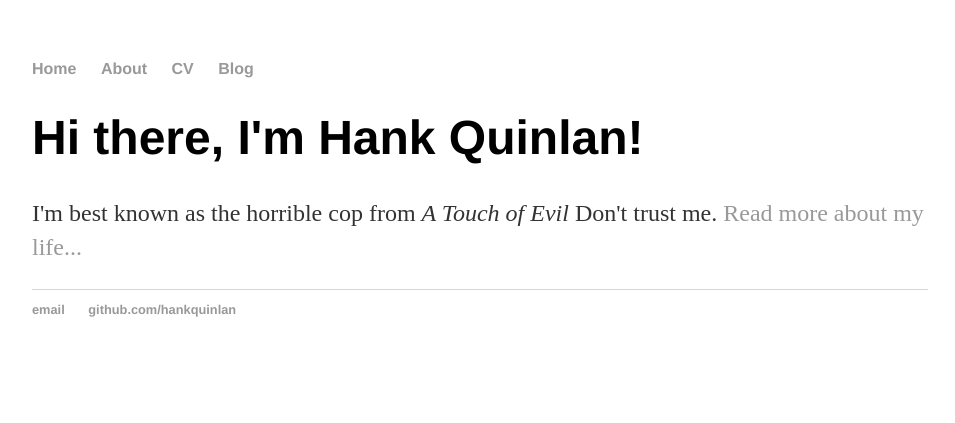
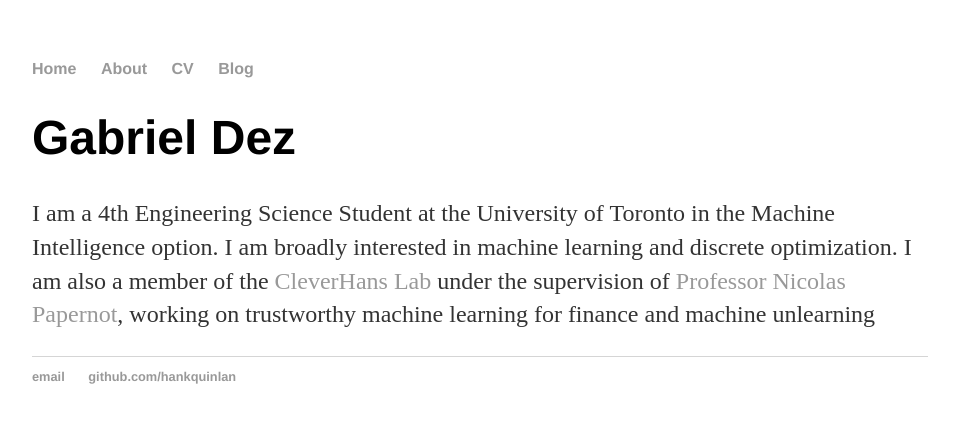
Before and after one commit to GabrielDeza/gabrieldeza.github.io, a Jekyll site: the page built from index.html, in a window 1280 px wide. Shown: the top 423 px of the page, without its empty margins (160-1115 px from the left). Built offline with Jekyll 4.4.1, drawn with Linux system fonts in a browser that asks for light colours.

Commit message:
Update index.html

```diff
--- a/index.html
+++ b/index.html
@@ -1,8 +1,8 @@
 ---
 layout: default
-title: Hank Quinlan, Horrible Cop
+title: Gabriel Deza
 ---
 <div class="blurb">
-	<h1>Hi there, I'm Hank Quinlan!</h1>
-	<p>I'm best known as the horrible cop from <em>A Touch of Evil</em> Don't trust me. <a href="/about">Read more about my life...</a></p>
+	<h1>Gabriel Dez</h1>
+	<p>I am a 4th Engineering Science Student at the University of Toronto in the Machine Intelligence option. I am broadly interested in machine learning and discrete optimization. I am also a member of the <a href="/about">CleverHans Lab</a> under the supervision of <a href="https://www.papernot.fr">Professor Nicolas Papernot</a>, working on trustworthy machine learning for finance and machine unlearning</p>
 </div><!-- /.blurb -->
```
